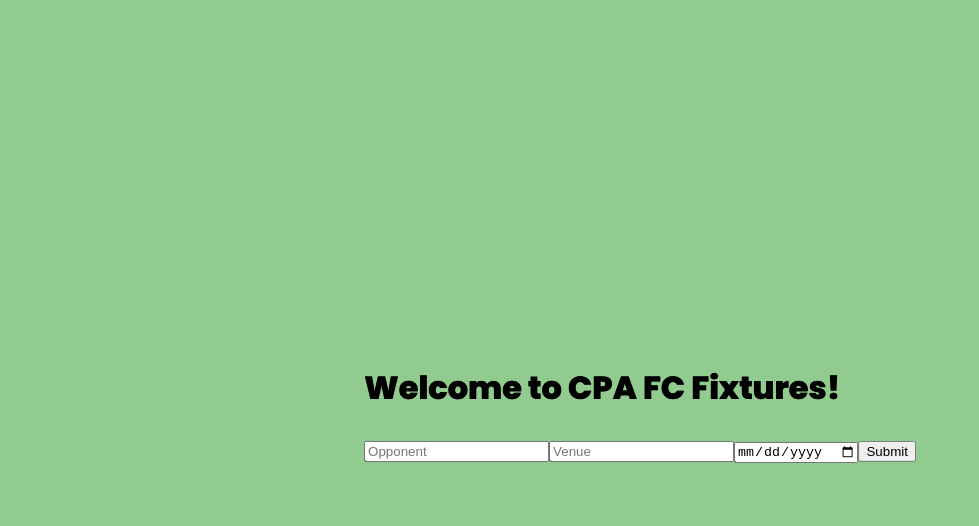
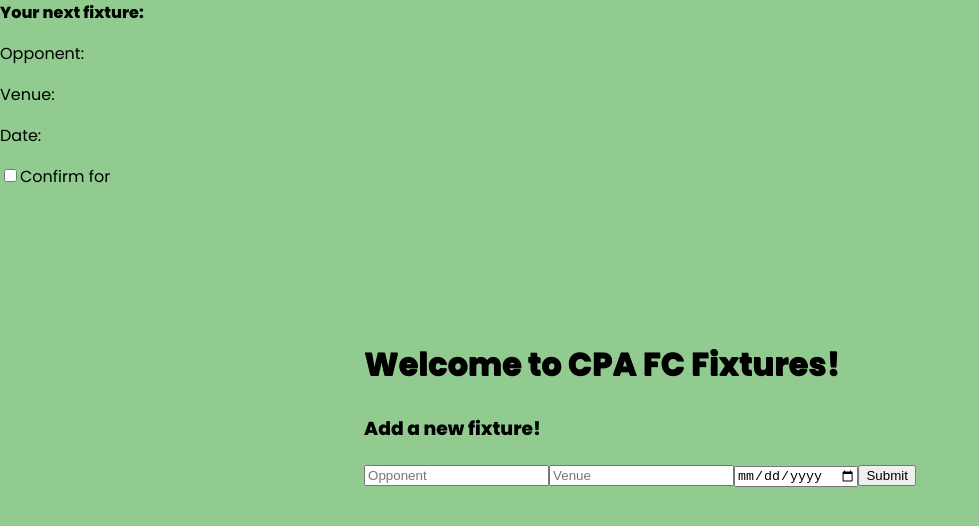
Before and after one commit to shussain894/cpa-fc-app, a React (Create React App) app: page /fixtures in a window 1280 px wide. Shown: the top 526 px of the page, without its empty margins (0-979 px from the left). Built offline with nearby package versions, Linux system fonts and the light colour scheme.

Commit message:
added a checkbox

```diff
--- a/src/pages/Fixtures.js
+++ b/src/pages/Fixtures.js
@@ -9,7 +9,24 @@ const Fixtures = ({ navigate }) => {
   const handleSubmit = async (event) => {
     event.preventDefault();
     console.log(`${opponent}, ${venue}, ${date}`)
+    setOpponent("")
+    setVenue("")
+    setDate("")
   }
+
+  const Checkbox = ({ label }) => {
+
+    const [isChecked, setIsChecked] = useState(false);
+
+    return (
+      <div>
+        <label>
+          <input type="checkbox" checked={isChecked} />
+          <span>{label}</span>
+        </label>
+      </div>
+    );
+  };
 
   const handleOpponentChange = (event) => {
     setOpponent(event.target.value)
@@ -30,11 +47,21 @@ const Fixtures = ({ navigate }) => {
           <h2 className='title'>  Welcome to CPA FC Fixtures! </h2>
 
           <form onSubmit={handleSubmit}>
-          <input placeholder="Opponent" id="opponent" type='text' value={ opponent } onChange={handleOpponentChange}/>
-          <input placeholder="Venue" id="venue" type='text' value={ venue } onChange={handleVenueChange}/>
-          <input placeholder="Date" id="date" type='date' value={ date } onChange={handleDateChange}/>
-          <input id='submit' type="submit" value="Submit"/>
+            <h3> Add a new fixture! </h3>
+            <input placeholder="Opponent" id="opponent" type='text' value={ opponent } onChange={handleOpponentChange}/>
+            <input placeholder="Venue" id="venue" type='text' value={ venue } onChange={handleVenueChange}/>
+            <input placeholder="Date" id="date" type='date' value={ date } onChange={handleDateChange}/>
+            <input id='submit' type="submit" value="Submit"/>
           </form>
+        </div>
+        <div>
+        <span style={{ fontWeight: 'bold' }}>Your next fixture:</span>
+          <p> Opponent: </p>
+          <p> Venue: </p>
+          <p> Date: </p>
+          <div>
+            <Checkbox label='Confirm for ' checked={true} />
+          </div>
         </div>
       </body>
     </>
```
